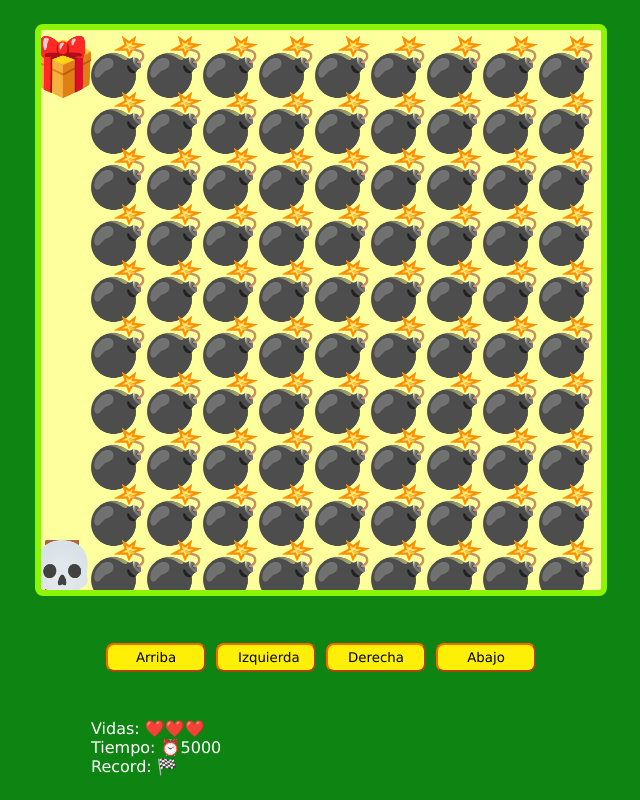
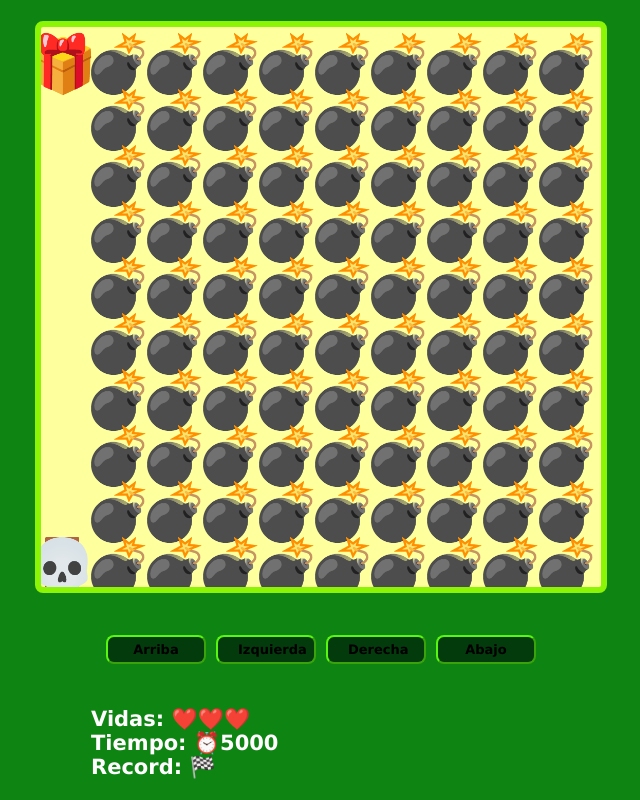
Before and after one commit to JorgeVanegasReyes/VariosProyectosPLATZI, a plain HTML site: page Curso-4.1-Video Juego-Bombas/index.html in a window 1280 px wide. Shown: the whole page, without its empty margins (319-959 px from the left). Drawn offline with Linux system fonts and the light colour scheme.

Commit message:
Adding font size - weight

```diff
--- a/Curso-4.1-Video Juego-Bombas/styles.css
+++ b/Curso-4.1-Video Juego-Bombas/styles.css
@@ -36,10 +36,12 @@ canvas {
 }
 
 button {
-  background-color: #fdef05;
+  background-color: #033b0d;
   border-radius: 8px;
-  border-color: #ff6600;
+  border-color: #59f611;
   font-family: inherit;
+  font-size: 13px;
+  font-weight: bold;
   margin: 0;
   padding: 5px 20px;
   width: 100px;
@@ -54,6 +56,8 @@ button:not(:last-child) {
   margin: 0 auto;
   width: 80%;
   max-width: 460px;
+  font-size: 21px;
+  font-weight: bold;
 }
 
 p {
```
